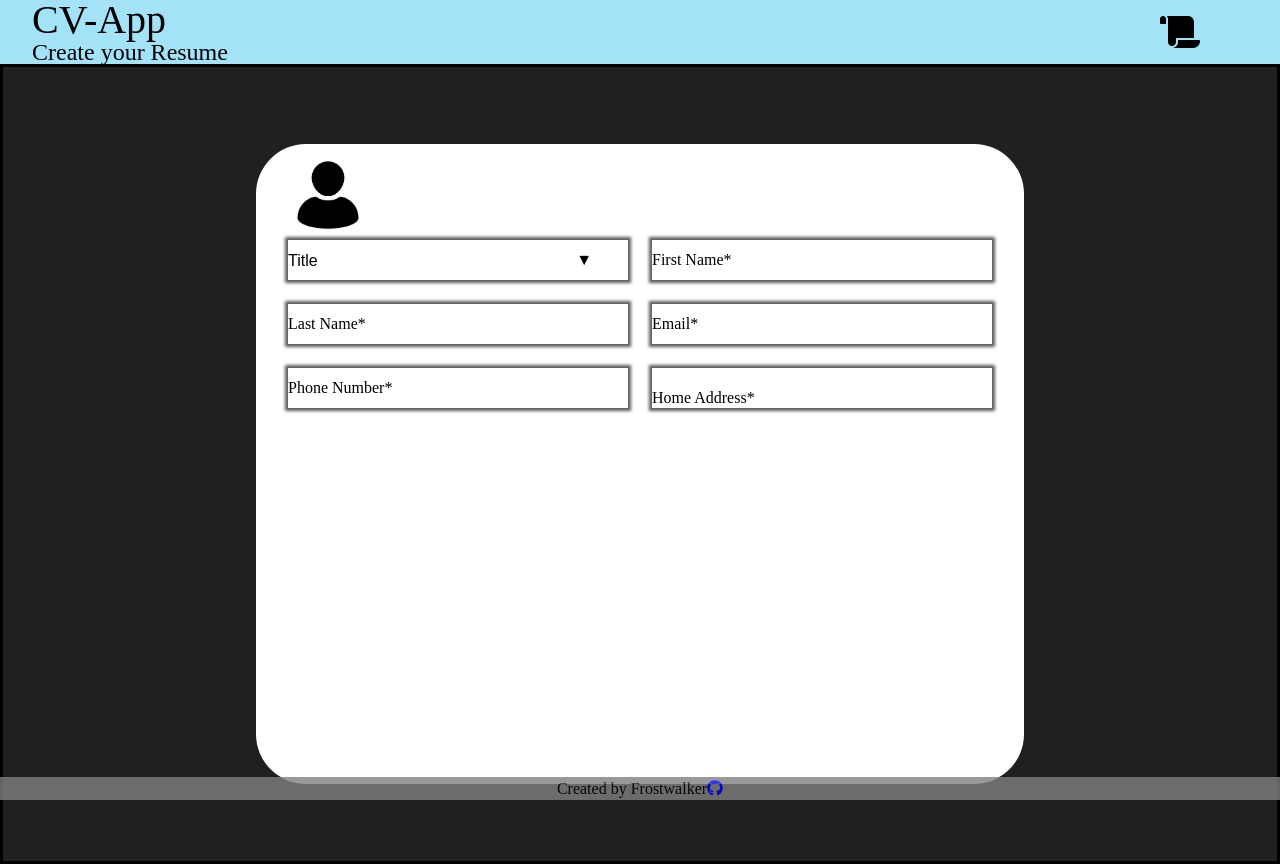
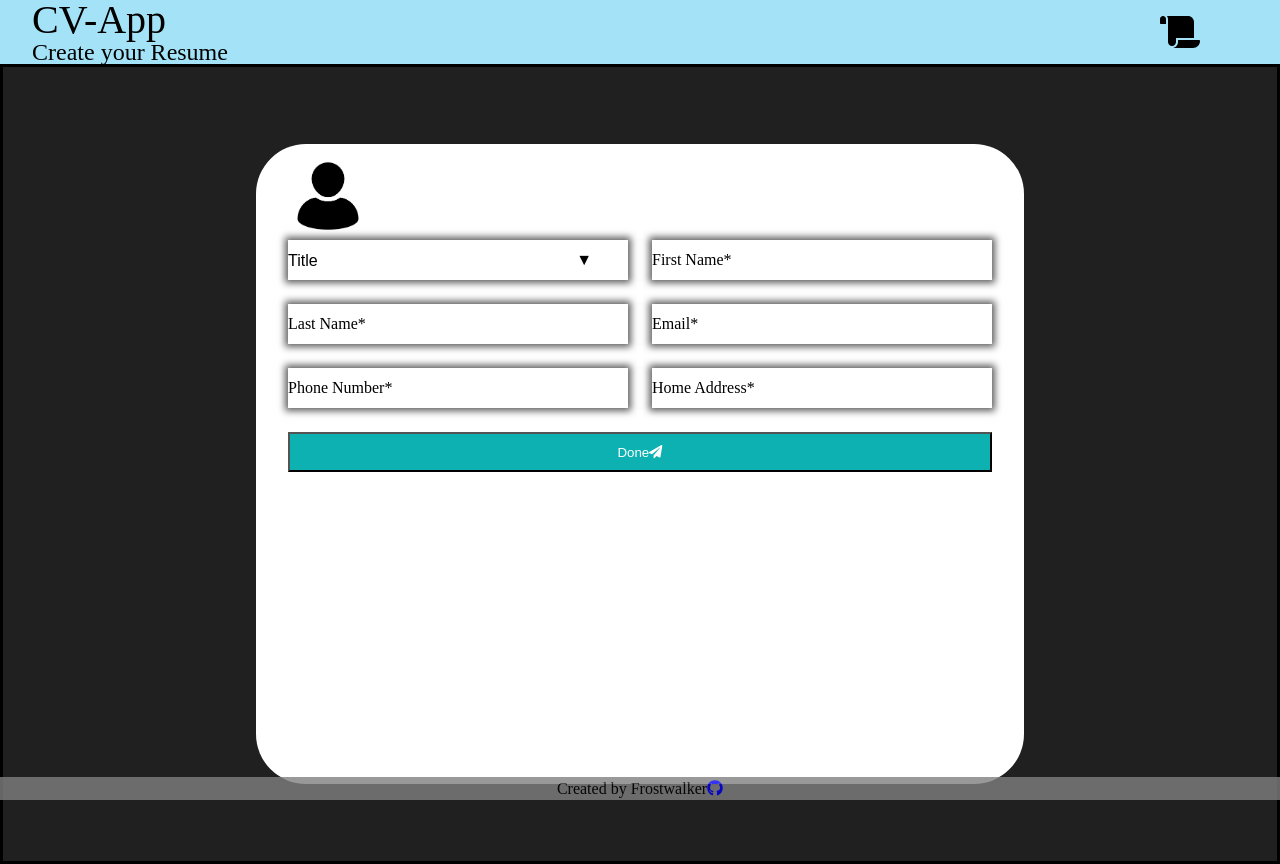
Before and after one commit to Mynameisfrostwalker/Cv-application, a React (Create React App) app: page / in a window 1280 px wide. Built offline with nearby package versions, Linux system fonts and the light colour scheme.

Commit message:
added form validation

```diff
--- a/src/components/Inputs.js
+++ b/src/components/Inputs.js
@@ -1,17 +1,37 @@
 import React from "react";
 import PropTypes from "prop-types";
+import { FontAwesomeIcon } from "@fortawesome/react-fontawesome";
+import {
+  faTimesCircle,
+  faCheckCircle,
+} from "@fortawesome/free-solid-svg-icons";
 import input from "../styles/inputs.module.css";
-import Icon from "../assets/icon.jpg";
 
-const Inputs = ({ hfor, kind, name, type, req, acc }) => {
+const Inputs = ({
+  hfor,
+  kind,
+  name,
+  type,
+  req,
+  acc,
+  imgChange,
+  imgsrc,
+  invalid,
+  displayinvalid,
+  pattern,
+  errormessage,
+  value,
+}) => {
   const display = () => {
     if (type === "select") {
       return (
         <div className={input.select}>
           <select
             id={hfor}
-            defaultValue="Default"
             className={input.selectstyle}
+            onChange={invalid}
+            name={hfor}
+            value={value}
           >
             <option disabled value="Default">
               Title
@@ -30,6 +50,8 @@ const Inputs = ({ hfor, kind, name, type, req, acc }) => {
           name={hfor}
           required={req}
           className={input.textstyle}
+          onChange={invalid}
+          value={value}
         />
       );
     }
@@ -37,34 +59,87 @@ const Inputs = ({ hfor, kind, name, type, req, acc }) => {
       <input
         type={kind}
         id={hfor}
+        name={hfor}
         required={req}
         accept={acc !== "" ? acc : null}
         className={`${input.inputstyle} ${
           hfor === "photo" ? input.photo : null
         }`}
+        onChange={
+          hfor === "photo"
+            ? (e) => {
+                imgChange(e);
+                invalid(e);
+              }
+            : invalid
+        }
+        pattern={pattern}
+        value={value}
       />
     );
   };
 
   const img = () => {
     if (hfor === "photo") {
-      return <img src={Icon} alt="" width="80rem" height="80rem" />;
+      return (
+        <img src={imgsrc} alt="" width="80rem" height="80rem" id="output" />
+      );
     }
     return null;
   };
 
+  const errordisplay = () => {
+    if (hfor === "photo" || displayinvalid === "null") {
+      return null;
+    }
+    if (!displayinvalid) {
+      return "diverror";
+    }
+    return "divgood";
+  };
+
+  const err = () => {
+    if (errormessage !== "null") {
       return (
-    <div className={`${hfor}class `}>
+        <span
+          className={`error ${displayinvalid === false ? "bad" : "good"}`}
+          id={`${hfor}error`}
+        >
+          {errormessage}
+        </span>
+      );
+    }
+    return null;
+  };
+
+  const icon = () => {
+    if (hfor === "photo" || displayinvalid === "null") {
+      return null;
+    }
+    return !displayinvalid ? (
+      <FontAwesomeIcon icon={faTimesCircle} />
+    ) : (
+      <FontAwesomeIcon icon={faCheckCircle} />
+    );
+  };
+
+  return (
+    <div className={`${hfor}class`}>
+      <div className={`${errordisplay()}`}>
         <div
           className={`${input.maindiv} ${hfor === "photo" ? null : input.box}`}
         >
-        <label htmlFor={hfor}>
+          <label htmlFor={hfor} className={input.label}>
             <p className={input.pstyle}>{name}</p>
             {img()}
             {display()}
           </label>
-        <span className="error" id={`${hfor}error`} />
+          <div className={`error ${!displayinvalid ? "bad" : "good"}`}>
+            {icon()}
           </div>
+        </div>
+      </div>
+      <div>{err()}</div>
     </div>
   );
 };
@@ -75,6 +150,11 @@ Inputs.defaultProps = {
   kind: "text",
   req: false,
   acc: "",
+  imgsrc: null,
+  imgChange: null,
+  pattern: null,
+  errormessage: null,
+  value: "",
 };
 
 Inputs.propTypes = {
@@ -84,6 +164,14 @@ Inputs.propTypes = {
   type: PropTypes.string,
   req: PropTypes.bool,
   acc: PropTypes.string,
+  imgChange: PropTypes.func,
+  imgsrc: PropTypes.string,
+  invalid: PropTypes.func.isRequired,
+  displayinvalid: PropTypes.oneOfType([PropTypes.string, PropTypes.bool])
+    .isRequired,
+  pattern: PropTypes.string,
+  errormessage: PropTypes.oneOfType([PropTypes.string, PropTypes.bool]),
+  value: PropTypes.string,
 };
 
 export default Inputs;
--- a/src/components/Personal.js
+++ b/src/components/Personal.js
@@ -1,17 +1,196 @@
 import React from "react";
+import PropTypes from "prop-types";
 import Inputs from "./Inputs";
 import personal from "../styles/personal.module.css";
+import "@fortawesome/fontawesome-free/js/all";
+import Icon from "../assets/icon.jpg";
 
-const Personal = () => (
-  <form className={personal.formstyle}>
-    <Inputs hfor="photo" kind="file" acc="image/" />
-    <Inputs hfor="title" name="" type="select" />
-    <Inputs hfor="firstName" kind="text" name="First Name*" req />
-    <Inputs hfor="lastName" kind="text" name="Last Name*" req />
-    <Inputs hfor="mail" kind="email" name="Email*" req />
-    <Inputs hfor="num" kind="tel" name="Phone Number*" req />
-    <Inputs hfor="address" type="textarea" name="Home Address*" req />
-  </form>
-);
+class Personal extends React.Component {
+  constructor(props) {
+    super(props);
+    this.state = {
+      imgsrc: Icon,
+      valid: {
+        photo: "null",
+        title: "null",
+        firstName: "null",
+        lastName: "null",
+        num: "null",
+        mail: "null",
+        address: "null",
+      },
+      errmessage: {
+        photo: "null",
+        title: "null",
+        firstName: "null",
+        lastName: "null",
+        num: "null",
+        mail: "null",
+        address: "null",
+      },
+    };
+    this.handleImg = this.handleImg.bind(this);
+    this.handleInvalidate = this.handleInvalidate.bind(this);
+    this.validator = this.validator.bind(this);
+    this.showError = this.showError.bind(this);
+  }
+
+  handleImg(e) {
+    this.setState({
+      imgsrc: URL.createObjectURL(e.target.files[0]),
+    });
+  }
+
+  handleInvalidate(e) {
+    const { change } = this.props;
+    change(e);
+    this.validator(e);
+    const { valid } = this.state;
+    const newObj = { ...valid };
+    if (!e.target.validity.valid) {
+      newObj[e.target.id] = false;
+    } else newObj[e.target.id] = true;
+    this.setState({ valid: newObj });
+  }
+
+  validator(event) {
+    const goal = event.target.id;
+    const { valid } = this.state;
+    const newObj = { ...valid };
+    if (event.target.validity.valid) {
+      newObj[goal] = "Input is valid!";
+      this.setState({
+        errmessage: newObj,
+      });
+    } else this.showError(event.target, valid, goal);
+  }
+
+  showError(input, obj, goal) {
+    const inputError = { ...obj };
+    if (input.validity.valueMissing) {
+      inputError[goal] = "Input must not be left blank!";
+    } else if (input.validity.typeMismatch) {
+      inputError[goal] = `Entered value must be a valid ${input.type}.`;
+    } else if (input.validity.tooShort) {
+      inputError[
+        goal
+      ] = `Input should be at least ${input.minLength} characters; you entered ${input.value.length}.`;
+    } else if (input.validity.tooLong) {
+      inputError[
+        goal
+      ] = `Input should be at most ${input.maxLength} characters; you entered ${input.value.length}.`;
+    } else if (input.validity.rangeUnderflow) {
+      inputError[
+        goal
+      ] = `Input should be at least ${input.min}; you entered ${input.value}`;
+    } else if (input.validity.rangeOverflow) {
+      inputError[
+        goal
+      ] = `Input should be at most ${input.max}; you entered ${input.value}`;
+    } else if (input.validity.patternMismatch) {
+      inputError[goal] = `Input must be in the form 123-456-7890`;
+    }
+    this.setState({
+      errmessage: inputError,
+    });
+  }
+
+  render() {
+    const { imgsrc, valid, errmessage } = this.state;
+    const { values } = this.props;
+    return (
+      <form className={personal.formstyle}>
+        <Inputs
+          hfor="photo"
+          kind="file"
+          acc="image/*"
+          imgChange={this.handleImg}
+          imgsrc={imgsrc}
+          invalid={this.handleInvalidate}
+          displayinvalid={valid.photo}
+          errormessage={errmessage.photo}
+          value={values.photo}
+        />
+        <Inputs
+          hfor="title"
+          name=""
+          type="select"
+          invalid={this.handleInvalidate}
+          displayinvalid={valid.title}
+          errormessage={errmessage.title}
+          value={values.title}
+        />
+        <Inputs
+          hfor="firstName"
+          kind="text"
+          name="First Name*"
+          req
+          invalid={this.handleInvalidate}
+          displayinvalid={valid.firstName}
+          errormessage={errmessage.firstName}
+          value={values.firstName}
+        />
+        <Inputs
+          hfor="lastName"
+          kind="text"
+          name="Last Name*"
+          req
+          invalid={this.handleInvalidate}
+          displayinvalid={valid.lastName}
+          errormessage={errmessage.lastName}
+          values={values.lastName}
+        />
+        <Inputs
+          hfor="mail"
+          kind="email"
+          name="Email*"
+          req
+          invalid={this.handleInvalidate}
+          displayinvalid={valid.mail}
+          errormessage={errmessage.mail}
+          values={values.mail}
+        />
+        <Inputs
+          hfor="num"
+          kind="tel"
+          name="Phone Number*"
+          req
+          pattern="[0-9]{3}-[0-9]{3}-[0-9]{4}"
+          invalid={this.handleInvalidate}
+          displayinvalid={valid.num}
+          errormessage={errmessage.num}
+          value={values.num}
+        />
+        <Inputs
+          hfor="address"
+          type="textarea"
+          name="Home Address*"
+          req
+          invalid={this.handleInvalidate}
+          displayinvalid={valid.address}
+          errormessage={errmessage.address}
+          value={values.address}
+        />
+        <button type="submit" className="donebutton">
+          Done
+          <i className="fas fa-paper-plane" />
+        </button>
+      </form>
+    );
+  }
+}
+
+Personal.propTypes = {
+  change: PropTypes.func.isRequired,
+  values: PropTypes.shape({
+    photo: PropTypes.string,
+    title: PropTypes.string,
+    firstName: PropTypes.string,
+    lastName: PropTypes.string,
+    mail: PropTypes.string,
+    num: PropTypes.string,
+    address: PropTypes.string,
+  }).isRequired,
+};
 
 export default Personal;
--- a/src/styles/inputs.module.css
+++ b/src/styles/inputs.module.css
@@ -1,5 +1,10 @@
 .maindiv {
     height: 2.5rem;
+    display: flex;
+    align-items: center;
+}
+
+.label {
     display: flex;
     align-items: center;
 }
@@ -10,7 +15,7 @@
 }
 
 .box {
-    box-shadow: 0px 0px 3px 3px rgb(94, 94, 94);
+    box-shadow: 0px 0px 7px 3px rgb(94, 94, 94);
 }
 
 .inputstyle,
--- a/src/styles/personal.module.css
+++ b/src/styles/personal.module.css
@@ -1,6 +1,6 @@
 .formstyle {
     display: grid;
-    grid-template-rows: 1fr 1fr 1fr 1fr;
+    grid-template-rows: 1fr 1fr 1fr 1fr 1fr;
     grid-template-columns: 1fr 1fr;
     grid-gap: 1.5rem;
 }
```
Lines whose indentation alone changed are shown as unchanged.
